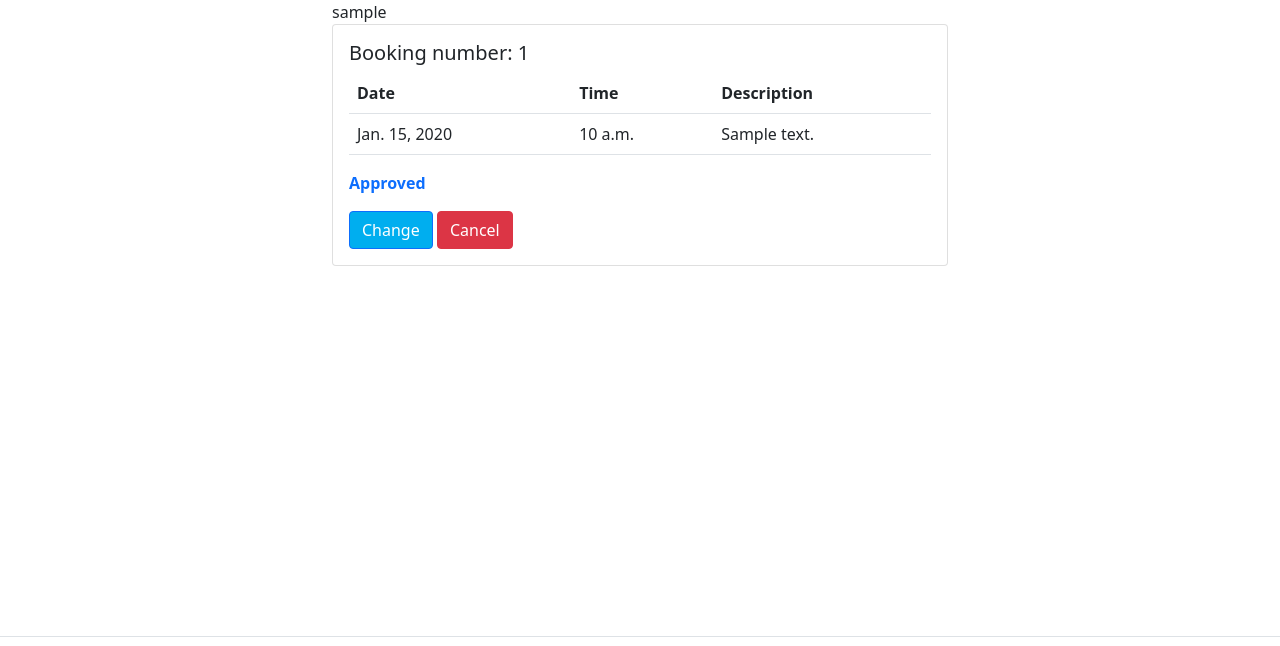
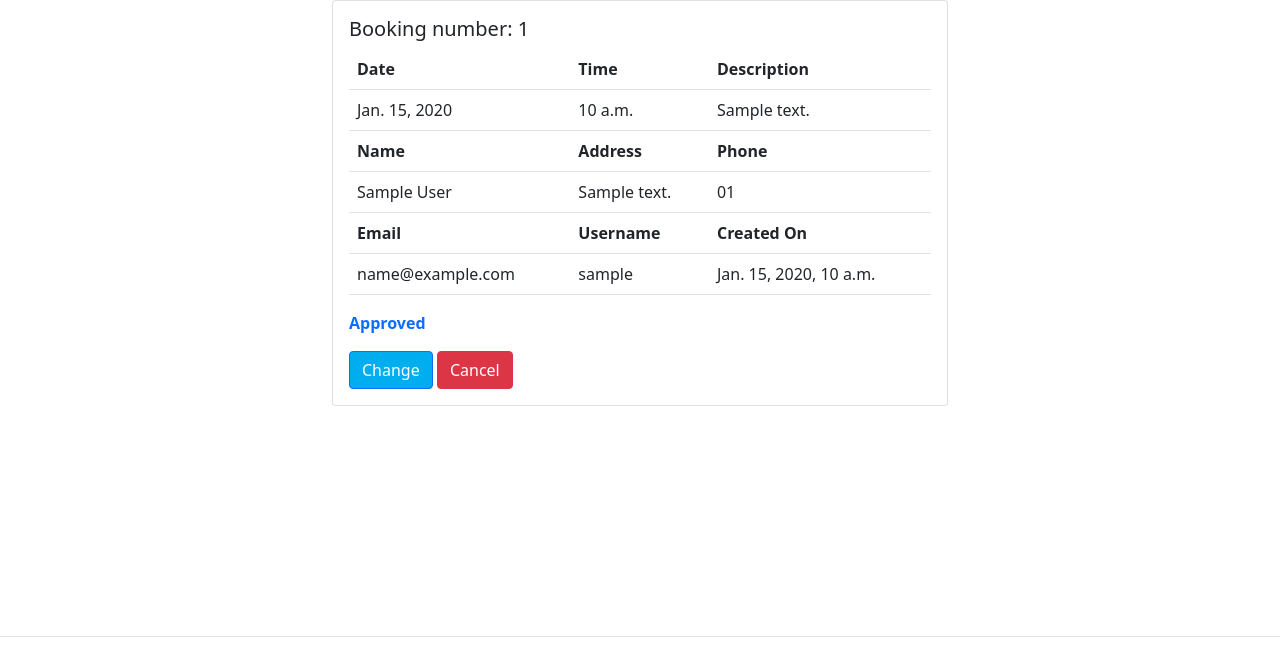
Before and after one commit to spangen87/locksmith-booking, a Django app: page /my_account in a window 1280 px wide. Shown: the part 67-713 px from the top of the page. Run offline with Django 3.2, Linux system fonts and the light colour scheme; a user stored in the database is signed in; tables that the repository leaves empty hold one stand-in row (values such as "Sample post"); some libraries are stand-ins or nearby versions.

Commit message:
Change template for my_account to show more information about booking

```diff
--- a/locksmith_booking/urls.py
+++ b/locksmith_booking/urls.py
@@ -15,13 +15,13 @@ Including another URLconf
 """
 from django.contrib import admin
 from django.urls import path, include
-from booking.views import get_index, place_booking, view_booking, delete_booking
+from booking import views
 
 urlpatterns = [
     path('admin/', admin.site.urls),
-    path('', get_index, name='home'),
-    path('place_booking', place_booking, name='place_booking'),
+    path('', views.get_index, name='home'),
+    path('place_booking', views.place_booking, name='place_booking'),
     path('accounts/', include('allauth.urls')),
-    path('my_account', view_booking, name='my_account'),
-    path('delete/<booking_id>',delete_booking, name='delete')
+    path('my_account', views.view_booking, name='my_account'),
+    path('delete/<booking_id>', views.delete_booking, name='delete')
 ]
--- a/templates/booking/my_account.html
+++ b/templates/booking/my_account.html
@@ -8,9 +8,8 @@
 
 
       {% if user.is_staff %}
-      {{ user.username }}
       {% for booking in bookings %}
-      <div class="card" style="width: 100%;">
+      <div class="card" style="width: 100%; margin-bottom: 10px;">
         <div class="card-body">
           <h5 class="card-title">Booking number: {{ booking.id }}</h5>
           <div class="card-text">
@@ -24,7 +23,26 @@
                 <td>{{ booking.date_for_visit }}</td>
                 <td>{{ booking.time_for_visit }}</td>
                 <td>{{ booking.description }}</td>
-
+              </tr>
+              <tr>
+                <th scope="col">Name</th>
+                <th scope="col">Address</th>
+                <th scope="col">Phone</th>
+              </tr>
+              <tr>
+                <td>{{ booking.first_name }} {{ booking.last_name }}</td>
+                <td>{{ booking.address }}</td>
+                <td>0{{ booking.phone }}</td>
+              </tr>
+              <tr>
+                <th scope="col">Email</th>
+                <th scope="col">Username</th>
+                <th scope="col">Created On</th>
+              </tr>
+              <tr>
+                <td>{{ booking.email }}</td>
+                <td>{{ booking.user }}</td>
+                <td>{{ booking.created_on}}</td>
               </tr>
             </table>
             {% if booking.approved is True %}
```
